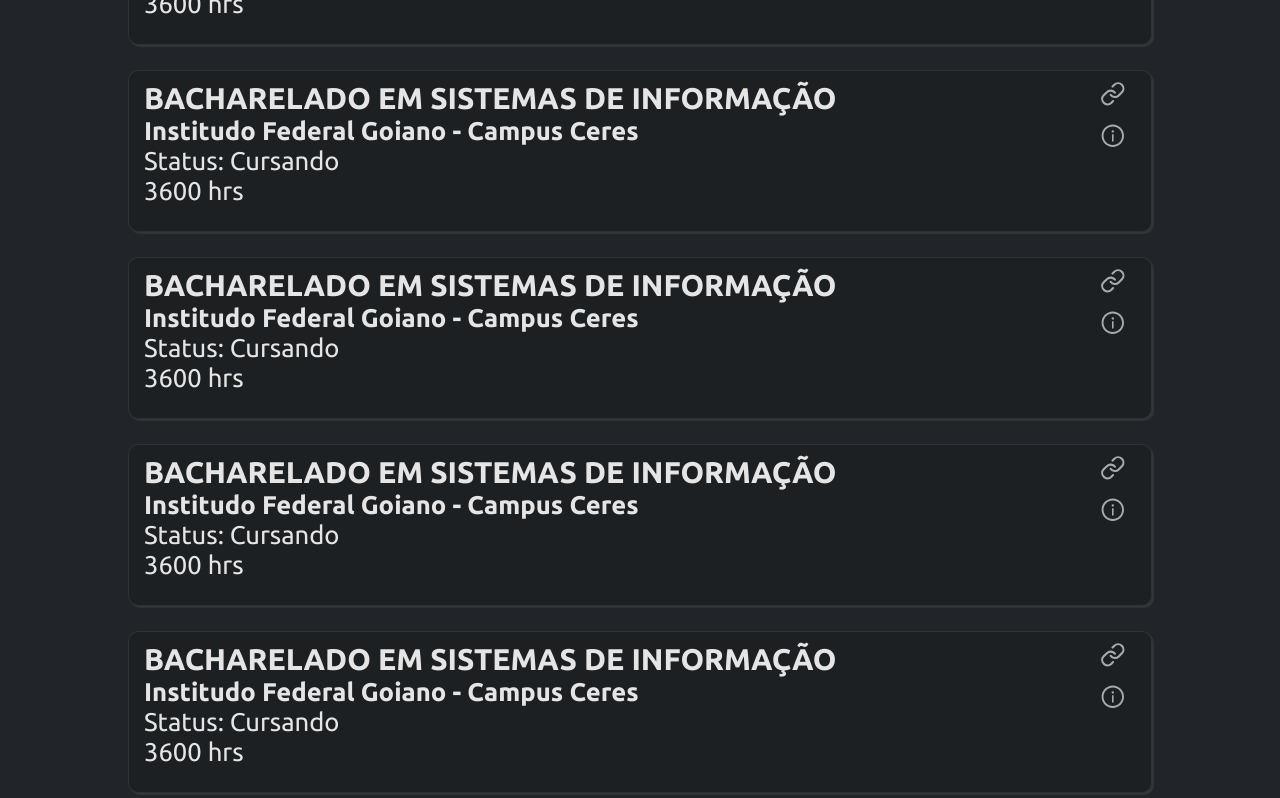
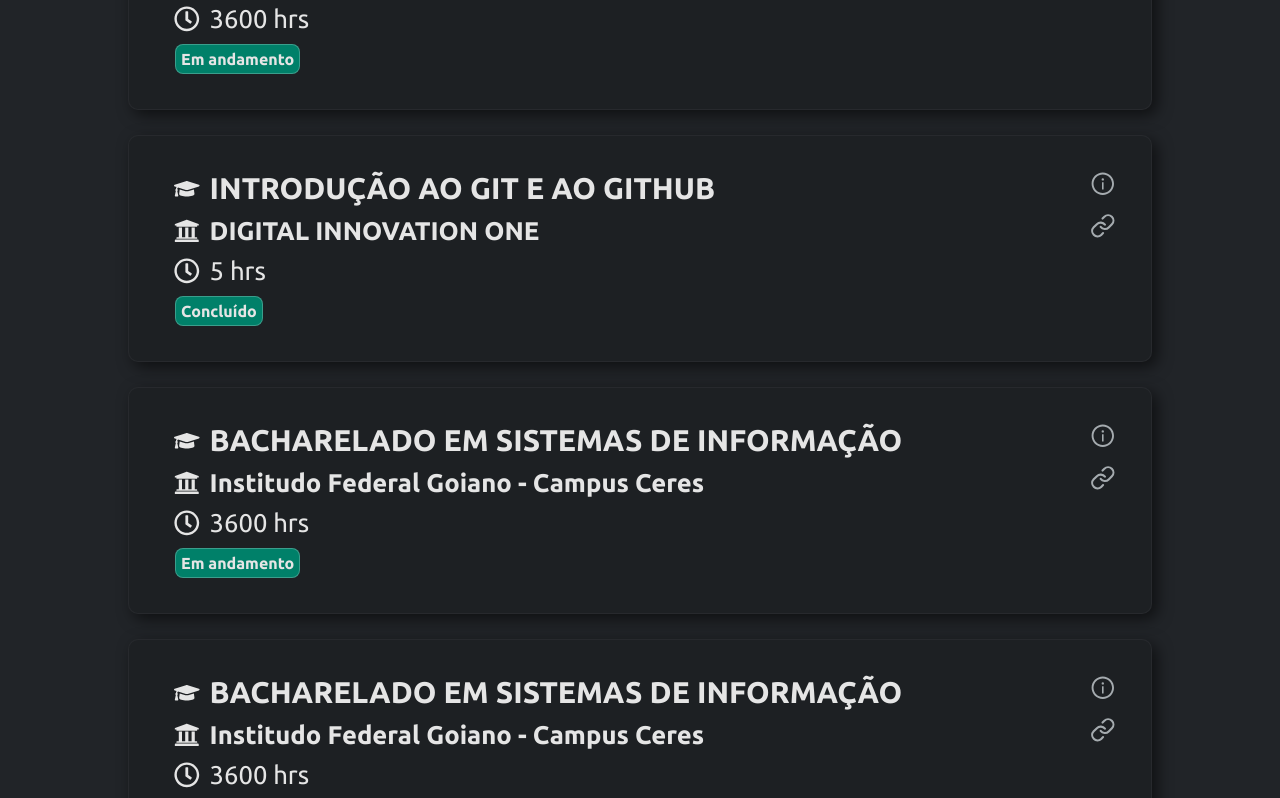
Before and after one commit to MarcosWinicios/portfolio, a React (Create React App) app: page / in a window 1280 px wide. Shown: the part 1760-2558 px from the top of the page. Built offline with nearby package versions, Linux system fonts and the light colour scheme.

Commit message:
conclused page studies

```diff
--- a/src/assets/styles/global.css
+++ b/src/assets/styles/global.css
@@ -1,12 +1,16 @@
 :root {
     --color-primary-dark: #212428;
-    --color-primary-dark-tranparent: rgb(33, 36, 40, 0.975);
     --color-primary-light: #E5E5E5;
+    --color-background-header-tranparent: rgb(33, 36, 40, 0.975);
     --color-header-navigation-text: #a5abaf;
     --color-header-navigation-text-hover: #E3E3E3;
-    --color-dark-border: rgb(204, 204, 204, 10%);
-    --color-dark-box-shawdow: rgb(204, 204, 204, 10%);
+    --color-dark-border: rgba(204, 204, 204, 0.050);
+    --color-dark-box-shawdow: rgba(0, 0, 0, 0.562);
     --color-background-dark-item: rgba(5, 5, 5, 0.103);
+    --color-green-status: #008069;
+    --color-yellow-status: rgba(214, 226, 50, 0.877);
+    --color-border-status: rgba(255, 255, 255, 0.233);
+    /* --color-dark-box-shawdow: rgb(204, 204, 204, 10%); */
 }
 
 * {
--- a/src/components/Header/styles.css
+++ b/src/components/Header/styles.css
@@ -1,5 +1,5 @@
 header {
-    background-color: var(--color-primary-dark-tranparent);
+    background-color: var(--color-background-header-tranparent);
     color: var(--color-primary-light);
     justify-content: center;
     top: 0 !important;
--- a/src/pages/Studies/index.tsx
+++ b/src/pages/Studies/index.tsx
@@ -1,5 +1,7 @@
-import { FiLink } from 'react-icons/fi';
+import { FiLink, FiBook } from 'react-icons/fi';
 import { AiOutlineInfoCircle } from 'react-icons/ai'
+import { FaGraduationCap, FaUniversity, FaRegClock } from 'react-icons/fa';
+
 
 import './styles.css';
 
@@ -10,84 +12,113 @@
                 <h1 className="title-page">Estudos</h1>
                 <div className="course-item">
                     <div className="informations">
+                        <div>
+                            <FaGraduationCap />
                             <h3>BACHARELADO EM SISTEMAS DE INFORMAÇÃO</h3>
+                        </div>
+                        <div>
+                            <FaUniversity />
                             <h4>Institudo Federal Goiano - Campus Ceres</h4>
-                        <p>Status: Cursando</p>
+                        </div>
+                        <div>
+                            <FaRegClock />
                             <p>3600 hrs</p>
                         </div>
+                        <p>Em andamento</p>
+                    </div>
                     <div className="coursers-icons-container">
+                        <a href="#" >
+                            <AiOutlineInfoCircle />
+                        </a>
                         <a href="https://ifgoiano.edu.br/" target="_blank"  >
                             <FiLink />
                         </a>
+                    </div>
+                </div>
+
+
+                <div className="course-item">
+                    <div className="informations">
+                        <div>
+                            <FaGraduationCap />
+                            <h3>INTRODUÇÃO AO GIT E AO GITHUB</h3>
+                        </div>
+                        <div>
+                            <FaUniversity />
+                            <h4>DIGITAL INNOVATION ONE</h4>
+                        </div>
+                        <div>
+                            <FaRegClock />
+                            <p>5 hrs</p>
+                        </div>
+                        <p>Concluído</p>
+                    </div>
+                    <div className="coursers-icons-container">
                         <a href="#" >
                             <AiOutlineInfoCircle />
                         </a>
+                        <a href="https://digitalinnovation.one/" target="_blank"  >
+                            <FiLink />
+                        </a>
                     </div>
                 </div>
+
                 <div className="course-item">
                     <div className="informations">
+                        <div>
+                            <FaGraduationCap />
                             <h3>BACHARELADO EM SISTEMAS DE INFORMAÇÃO</h3>
+                        </div>
+                        <div>
+                            <FaUniversity />
                             <h4>Institudo Federal Goiano - Campus Ceres</h4>
-                        <p>Status: Cursando</p>
+                        </div>
+                        <div>
+                            <FaRegClock />
                             <p>3600 hrs</p>
                         </div>
+                        <p>Em andamento</p>
+                    </div>
                     <div className="coursers-icons-container">
+                        <a href="#" >
+                            <AiOutlineInfoCircle />
+                        </a>
                         <a href="https://ifgoiano.edu.br/" target="_blank"  >
                             <FiLink />
                         </a>
-                        <a href="#" >
-                            <AiOutlineInfoCircle />
+                    </div>
+                </div>
+
+                <div className="course-item">
+                    <div className="informations">
+                        <div>
+                            <FaGraduationCap />
+                            <h3>BACHARELADO EM SISTEMAS DE INFORMAÇÃO</h3>
+                        </div>
+                        <div>
+                            <FaUniversity />
+                            <h4>Institudo Federal Goiano - Campus Ceres</h4>
+                        </div>
+                        <div>
+                            <FaRegClock />
+                            <p>3600 hrs</p>
+                        </div>
+                        <p>Em andamento</p>
+                    </div>
+                    <div className="coursers-icons-container">
+                        <a href="#"  >
+                            <AiOutlineInfoCircle className="icon-info" />
+                        </a>
+                        <a href="https://ifgoiano.edu.br/" target="_blank"  >
+                            <FiLink />
                         </a>
                     </div>
                 </div>
-                <div className="course-item">
-                    <div className="informations">
-                        <h3>BACHARELADO EM SISTEMAS DE INFORMAÇÃO</h3>
-                        <h4>Institudo Federal Goiano - Campus Ceres</h4>
-                        <p>Status: Cursando</p>
-                        <p>3600 hrs</p>
-                    </div>
-                    <div className="coursers-icons-container">
-                        <a href="https://ifgoiano.edu.br/" target="_blank"  >
-                            <FiLink />
-                        </a>
-                        <a href="#" >
-                            <AiOutlineInfoCircle />
-                        </a>
-                    </div>
-                </div>
-                <div className="course-item">
-                    <div className="informations">
-                        <h3>BACHARELADO EM SISTEMAS DE INFORMAÇÃO</h3>
-                        <h4>Institudo Federal Goiano - Campus Ceres</h4>
-                        <p>Status: Cursando</p>
-                        <p>3600 hrs</p>
-                    </div>
-                    <div className="coursers-icons-container">
-                        <a href="https://ifgoiano.edu.br/" target="_blank"  >
-                            <FiLink />
-                        </a>
-                        <a href="#" >
-                            <AiOutlineInfoCircle />
-                        </a>
-                    </div>
-                </div>
-                <div className="course-item">
-                    <div className="informations">
-                        <h3>BACHARELADO EM SISTEMAS DE INFORMAÇÃO</h3>
-                        <h4>Institudo Federal Goiano - Campus Ceres</h4>
-                        <p>Status: Cursando</p>
-                        <p>3600 hrs</p>
-                    </div>
-                    <div className="coursers-icons-container">
-                        <a href="https://ifgoiano.edu.br/" target="_blank"  >
-                            <FiLink />
-                        </a>
-                        <a href="#" >
-                            <AiOutlineInfoCircle />
-                        </a>
-                    </div>
-                </div>
+
+
+
+
+
             </div>
         </section>
     );
--- a/src/pages/Studies/styles.css
+++ b/src/pages/Studies/styles.css
@@ -13,8 +13,8 @@
     color: var(--color-primary-light);
     border: solid 1px var(--color-dark-border);
     border-radius: 10px;
-    box-shadow: var(--color-dark-box-shawdow) 2px 2px 1px;
-    padding: 10px 25px 25px 15px;
+    box-shadow: var(--color-dark-box-shawdow) 5px 5px 15px;
+    padding: 35px;
     margin-bottom: 25px;
     display: flex;
     justify-content: space-between;
@@ -22,7 +22,7 @@
 }
 
 .course-item:hover {
-    box-shadow: rgb(204, 204, 204, 10%) 5px 5px 10px;
+    box-shadow: var(--color-dark-box-shawdow) 15px 15px 25px
 }
 
 .course-item .coursers-icons-container {
@@ -34,3 +34,24 @@
 .coursers-icons-container a {
     margin-bottom: 10px;
 }
+
+.informations>div {
+    display: flex;
+    align-items: center;
+}
+
+.informations>div>:nth-last-child(n+1) {
+    margin: 0 0 10px 10px;
+}
+
+.informations>p {
+    width: fit-content;
+    font-size: 1rem;
+    font-weight: 800;
+    background-color: var(--color-green-status);
+    border: solid 1px var(--color-border-status);
+    border-radius: 8px;
+    color: var(--color-primary-light);
+    padding: 5px;
+    margin-left: 11px;
+}
```
Lines whose indentation alone changed are shown as unchanged.
